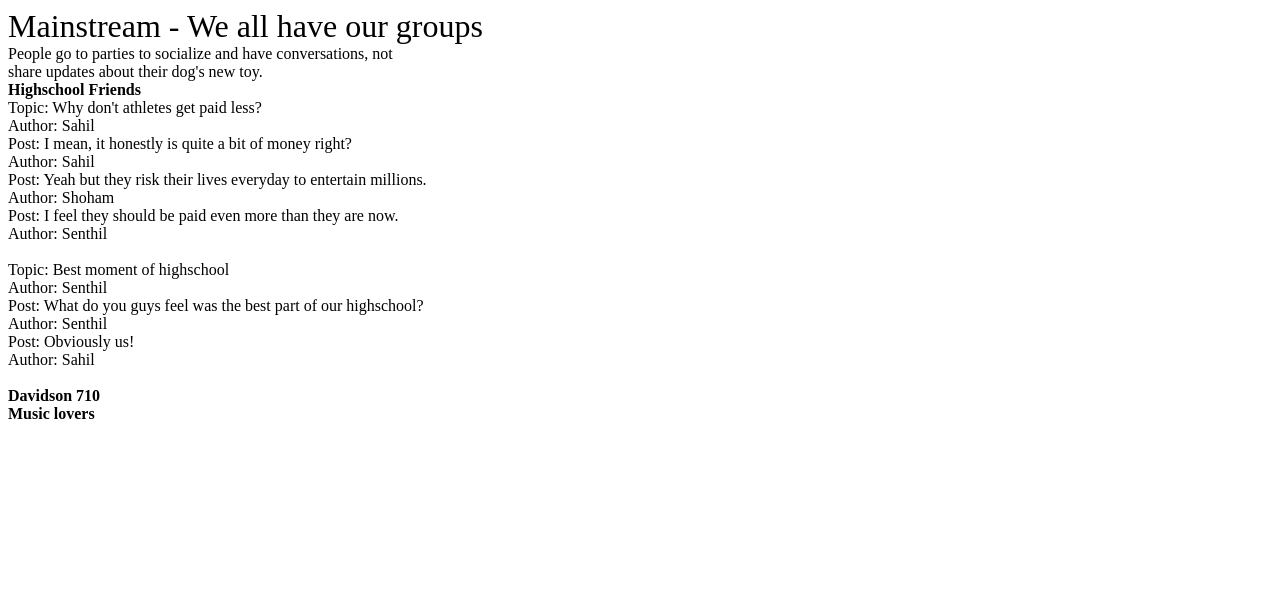
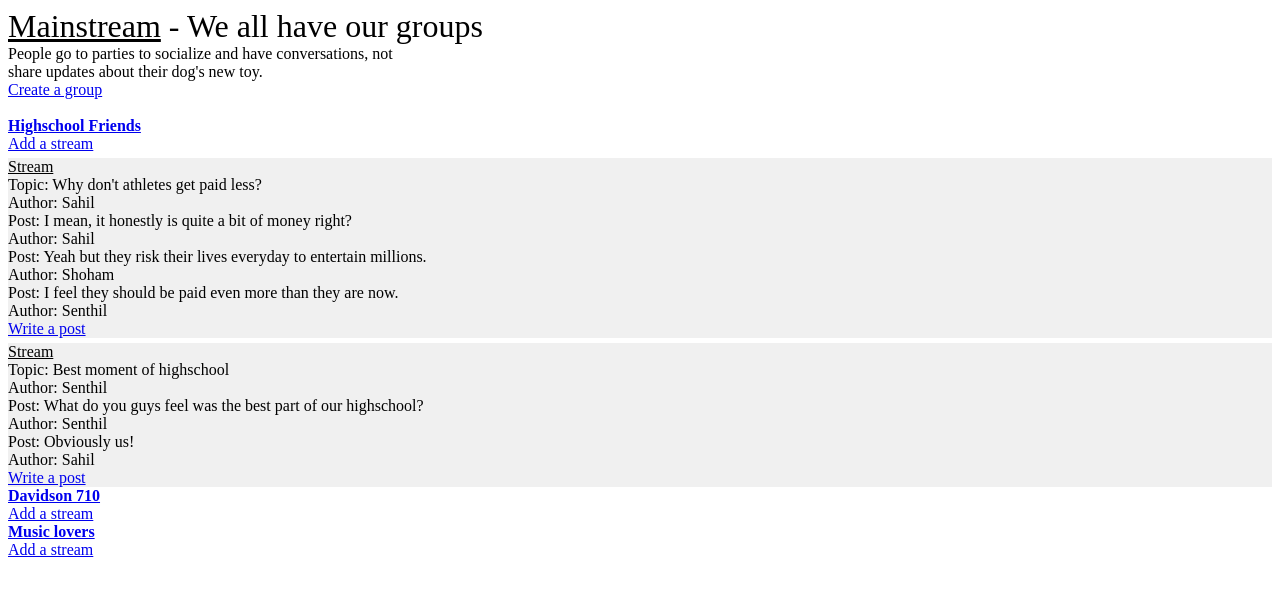
Before and after one commit to spatel7/mainstream, a Django app: page /mainstream/ in a window 1280 px wide. Shown: the top 596 px of the page. Run offline with Django 3.2, Linux system fonts and the light colour scheme; data comes from the database, SQL or seed files in the repository; both versions use the stored data as it was after the commit; parts of the project's set-up code (start-up, migrations or seed data) failed here and were passed over.

Commit message:
Groups now have their own pages.

```diff
--- a/mainstream_project/mainstream/urls.py
+++ b/mainstream_project/mainstream/urls.py
@@ -2,4 +2,6 @@ from django.conf.urls import patterns, url
 from mainstream import views
 
 urlpatterns = patterns('',
-			url(r'^$', views.index, name='index'))
+			url(r'^$', views.index, name='index'),
+			url(r'^add_group/$', views.add_group, name='add_group'),
+			url(r'^group/(?P<group_id_url>\w+)/$', views.group, name='group'))
--- a/mainstream_project/mainstream/views.py
+++ b/mainstream_project/mainstream/views.py
@@ -2,6 +2,8 @@ from django.http import HttpResponse, HttpResponseRedirect
 from django.template import RequestContext
 from django.shortcuts import render_to_response
 from mainstream.models import Group, Stream, Post
+from mainstream.forms import GroupForm
+from django.utils import timezone
 
 def index(request):
 	context = RequestContext(request)
@@ -10,3 +12,31 @@ def index(request):
 	context_dict['streams'] = Stream.objects.all()
 	context_dict['posts'] = Post.objects.all()
 	return render_to_response("mainstream/index.html", context_dict, context)
+
+def group(request, group_id_url):
+	context = RequestContext(request)
+	group_id = group_id_url
+	context_dict = {'group_id': group_id}
+	try:
+		group = Group.objects.get(id=group_id)
+		streams = Stream.objects.filter(group=group)
+		context_dict['streams'] = streams
+		context_dict['group'] = group
+	except Group.DoesNotExist:
+		pass
+	return render_to_response("mainstream/group.html", context_dict, context)
+
+def add_group(request):
+	context = RequestContext(request)
+	if request.method == 'POST':
+		group_form = GroupForm(request.POST)
+		if group_form.is_valid():
+			group = group_form.save(commit=False)
+			group.date = timezone.now()
+			group.save()
+			return HttpResponseRedirect("/mainstream/")
+		else:
+			print group_form.errors
+	else:
+		group_form = GroupForm
+	return render_to_response("mainstream/add_group.html", {'group_form': group_form}, context)
--- a/mainstream_project/templates/mainstream/index.html
+++ b/mainstream_project/templates/mainstream/index.html
@@ -4,19 +4,24 @@
 		<title>Mainstream - We all have our groups</title>
 	</head>
 	<body>
-		<font size='6'>Mainstream - We all have our groups</font><br>
+		<font size='6' color='black'><a href='/mainstream/' style='color: black;'>Mainstream</a> - We all have our groups</font><br>
 		People go to parties to socialize and have conversations, not <br />
 		share updates about their dog's new toy.<br>
+		<a href='/mainstream/add_group/'>Create a group</a><br><br>
 		{% for g in groups %}
-			<b>{{ g.name }}</b><br>
+			<b><a href='/mainstream/group/{{ g.id }}/'>{{ g.name }}</a></b><br>
+			<a href='/mainstream/create_stream/'>Add a stream</a><br>
 			{% for s in g.get_streams %}
+				<div style='background-color: #f0f0f0; margin-top: 5px;'>
+					<font style='text-decoration: underline;'>Stream</font><br>
 					Topic: {{ s.topic }}<br>
 					Author: {{ s.author }}<br>
 					{% for p in s.get_posts %}
 						Post: {{ p.content }}<br>
 						Author: {{ p.author }}<br>
 					{% endfor %}
-				<br />
+					<a href='/mainstream/create_post/'>Write a post</a>
+				</div>
 			{% endfor %}
 		{% endfor %}
 	</body>
```
Also changed, not shown: mainstream_project/mainstream/forms.py (added, +7 -0 lines), mainstream_project/templates/mainstream/add_group.html (added, +16 -0 lines), mainstream_project/templates/mainstream/group.html (added, +26 -0 lines), mainstream_project/mainstream.db, 3 other files. Lines whose indentation alone changed are shown as unchanged.
